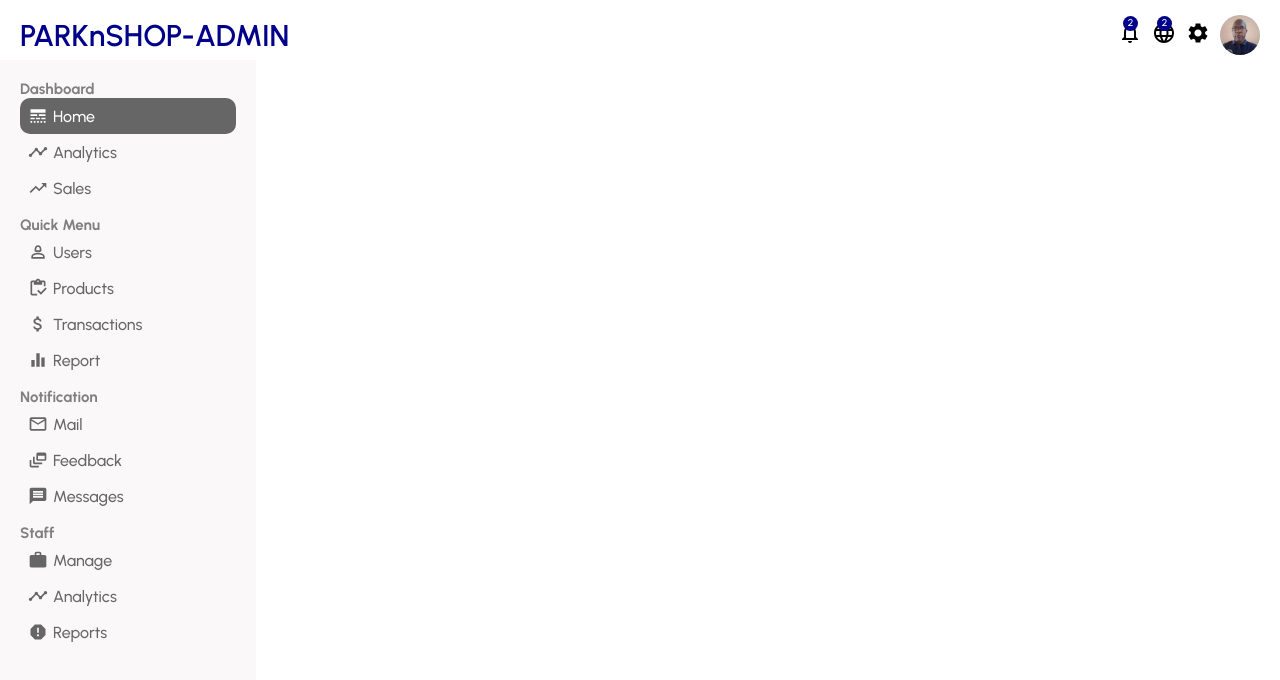
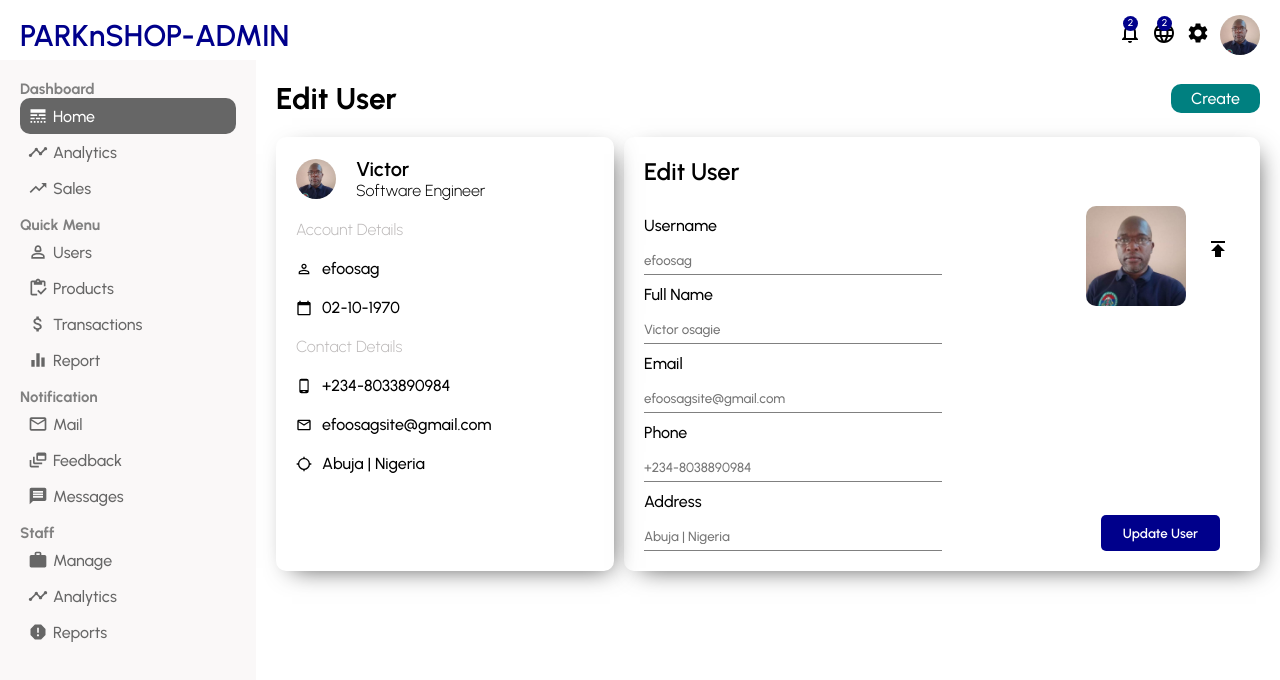
Before and after one commit to efoosag/park-n-shop, a React (Create React App) app in the folder parknshopadmin/: page /user/1 in a window 1280 px wide. Shown: the top 680 px of the page. Built offline with nearby package versions, Linux system fonts and the light colour scheme.

Commit message:
edit user page

```diff
--- a/parknshopadmin/src/App.js
+++ b/parknshopadmin/src/App.js
@@ -3,6 +3,7 @@ import Navbar from "./components/Narbar";
 import Sidebar from "./components/Sidebar";
 import Home from "./pages/Home";
 import Users from "./pages/Users";
+import User from "./pages/User";
 import styled from "styled-components";
 
 const Wrapper = styled.div`
@@ -22,6 +23,7 @@ function App() {
             <Routes>
               <Route exact path="/" element={<Home />} />
               <Route exact path="/users" element={<Users />} />
+              <Route exact path="/user/:userId" element={<User />} />
             </Routes>
           </BrowserRouter>
         </Detail>
--- /dev/null
+++ b/parknshopadmin/src/pages/User.jsx
@@ -0,0 +1,234 @@
+import { CalendarToday, LocationSearching, MailOutline, PermIdentity, PhoneAndroid, Publish } from '@mui/icons-material'
+import React from 'react'
+import styled from 'styled-components'
+
+const Wrapper = styled.div`
+  flex: 4;
+  padding: 20px;
+`
+const UserTitleContainer = styled.div`
+`
+const UserWrapperTitle = styled.div`
+  display: flex;
+  align-items: center;
+  justify-content: space-between;
+`
+const UserTitle  = styled.h3`
+  font-size: 30px;
+`
+const UserTitleButton  = styled.button`
+  padding: 5px 20px;
+  border: none;
+  font-size: 16px;
+  color: #fff;
+  background-color: teal;
+  border-radius: 10px;
+`
+const UserWrapper = styled.div`
+  display: flex;
+  margin-top: 20px;
+`
+const UserLeft = styled.div`
+  flex: 1;
+  margin-right: 10px;
+  padding: 20px;
+  border-radius: 10px;
+  box-shadow: 6px 7px 24px -10px rgba(0,0,0,0.75);
+  -webkit-box-shadow: 6px 7px 24px -10px rgba(0,0,0,0.75);
+  -moz-box-shadow: 6px 7px 24px -10px rgba(0,0,0,0.75);
+`
+const UserLeftTop = styled.div`
+  display: flex;
+  align-items: center;
+`
+const UserLeftTopImage = styled.img`
+  width: 40px;
+  height: 40px;
+  border-radius: 50px;
+  object-fit: cover;
+  margin-right: 20px;
+`
+const UserLeftTopDetails = styled.div`
+  display: flex;
+  flex-direction: column;
+`
+const UserLeftTopName = styled.span`
+  font-size: 20px;
+  font-weight: 600;
+`
+const UserLeftTopDiscipline = styled.span`
+  font-weight: 300;
+`
+const UserLeftBottom = styled.div`
+  margin-top: 20px;
+`
+
+const UserLeftBottomTitle = styled.div`
+  font-weight: 300;
+  color: #bdbaba;
+  margin-top: 20px;
+`
+const UserLeftBottomDetailsWrapper = styled.div`
+  display: flex;
+  align-items: center;
+  margin-top: 20px;
+`
+const UserLeftBottomDetail = styled.span`
+  margin-left: 10px;
+`
+const UserRight = styled.div`
+  flex: 2;
+  padding: 20px;
+  border-radius: 10px;
+  box-shadow: 6px 7px 24px -10px rgba(0,0,0,0.75);
+  -webkit-box-shadow: 6px 7px 24px -10px rgba(0,0,0,0.75);
+  -moz-box-shadow: 6px 7px 24px -10px rgba(0,0,0,0.75);
+`
+const UserUpdateTitle = styled.div`
+  font-size: 24px;
+  font-weight: 600;
+`
+const Form = styled.form`
+  margin-top: 20px;
+`
+const FormItem = styled.div`
+  display: flex;
+  justify-content: space-between;
+`
+const FormItemLeft = styled.div`
+  flex: 1;
+`
+const Item = styled.div`
+  display: flex;
+  flex-direction: column;
+  margin-top: 10px;
+`
+const Label = styled.label`
+margin-bottom: 10px;
+  margin-right: 10px;
+`
+const Input = styled.input`
+  height: 30px;
+  border: none;
+  border-bottom: 1px solid gray;
+`
+
+const FormItemRight = styled.div`
+  flex: 1;
+  display: flex;
+  flex-direction: column;
+  justify-content: space-between;
+`
+const FormItemRightImage = styled.img`
+  width: 100px;
+  height: 100px;
+  border-radius: 10px;
+  margin-right: 20px;
+`
+
+const FormUpLoad = styled.div`
+  display: flex;
+  justify-content:  flex-end;
+  align-items: center;
+`
+
+const FormButton = styled.button`
+  width: 40%;
+  margin-right: 20px;
+  align-self: flex-end;
+  border-radius: 5px;
+  padding: 10px 5px;
+  background-color: darkblue;
+  color: #fff;
+  border: none;
+  font-weight: 600;
+`
+
+const User = () => {
+  return (
+    <Wrapper>
+      <UserTitleContainer>
+        <UserWrapperTitle>
+          <UserTitle>Edit User</UserTitle>
+          <UserTitleButton>Create</UserTitleButton>
+        </UserWrapperTitle>
+        <UserWrapper>
+          <UserLeft>
+            <UserLeftTop>
+              <UserLeftTopImage src='../../access/images/profile_pic.jpeg'/>
+              <UserLeftTopDetails>
+                <UserLeftTopName>Victor</UserLeftTopName>
+                <UserLeftTopDiscipline>Software Engineer</UserLeftTopDiscipline>
+              </UserLeftTopDetails>
+            </UserLeftTop>
+            <UserLeftBottom>
+              <UserLeftBottomTitle>Account Details</UserLeftBottomTitle>
+              <UserLeftBottomDetailsWrapper>
+                <PermIdentity fontSize='16px' />
+                <UserLeftBottomDetail>efoosag</UserLeftBottomDetail>
+              </UserLeftBottomDetailsWrapper>
+              <UserLeftBottomDetailsWrapper>
+                <CalendarToday fontSize='16px' />
+                <UserLeftBottomDetail>02-10-1970</UserLeftBottomDetail>
+              </UserLeftBottomDetailsWrapper>
+              <UserLeftBottomTitle>Contact Details</UserLeftBottomTitle>
+              <UserLeftBottomDetailsWrapper>
+                <PhoneAndroid fontSize='16px' />
+                <UserLeftBottomDetail>+234-8033890984</UserLeftBottomDetail>
+              </UserLeftBottomDetailsWrapper>
+              <UserLeftBottomDetailsWrapper>
+                <MailOutline fontSize='16px' />
+                <UserLeftBottomDetail>efoosagsite@gmail.com</UserLeftBottomDetail>
+              </UserLeftBottomDetailsWrapper>
+              <UserLeftBottomDetailsWrapper>
+                <LocationSearching fontSize='16px'/>
+                <UserLeftBottomDetail>Abuja | Nigeria</UserLeftBottomDetail>
+              </UserLeftBottomDetailsWrapper>
+            </UserLeftBottom>
+          </UserLeft>
+          <UserRight>
+            <UserUpdateTitle> Edit User</UserUpdateTitle>
+            <Form>
+              <FormItem>
+                <FormItemLeft>
+                  <Item>
+                    <Label>Username</Label>
+                    <Input placeholder='efoosag'/>
+                  </Item>
+                  <Item>
+                    <Label>Full Name</Label>
+                    <Input placeholder='Victor osagie'/>
+                  </Item>
+                  <Item>
+                    <Label>Email</Label>
+                    <Input placeholder='efoosagsite@gmail.com'/>
+                  </Item>
+                  <Item>
+                    <Label>Phone</Label>
+                    <Input placeholder='+234-8038890984'/>
+                  </Item>
+                  <Item>
+                    <Label>Address</Label>
+                    <Input placeholder='Abuja | Nigeria'/>
+                  </Item>
+                </FormItemLeft>
+                <FormItemRight>
+                  <FormUpLoad>
+                    <FormItemRightImage src='../../access/images/profile_pic.jpeg'/>
+                    <Label htmlFor='file'>
+                      <Publish style={{cursor: 'pointer'}}/>
+                    </Label>
+                    <Input type='file' id='file' style={{display: 'none'}}/>
+                  </FormUpLoad>
+                  <FormButton>Update User</FormButton>
+                </FormItemRight>
+              </FormItem>
+            </Form>
+          </UserRight>
+        </UserWrapper>
+      </UserTitleContainer>
+    </Wrapper>
+  )
+}
+
+export default User
--- a/parknshopadmin/src/pages/Users.jsx
+++ b/parknshopadmin/src/pages/Users.jsx
@@ -6,6 +6,9 @@ import styled from 'styled-components';
 import { DeleteOutline } from '@mui/icons-material';
 import { userRows } from '../data';
 
+const Wrapper = styled.div`
+  flex: 4;
+`
 const User = styled.div`
   display: flex;
   align-items: center;
@@ -92,7 +95,7 @@ const Users = () => {
   ];
 
   return (
-    <div>
+    <Wrapper>
        <Box sx={{ height: 550, width: '100%' }}>
         <DataGrid
           rows={data}
@@ -110,7 +113,7 @@ const Users = () => {
           disableRowSelectionOnClick
         />
       </Box>
-    </div>
+    </Wrapper>
   )
 }
 
```
